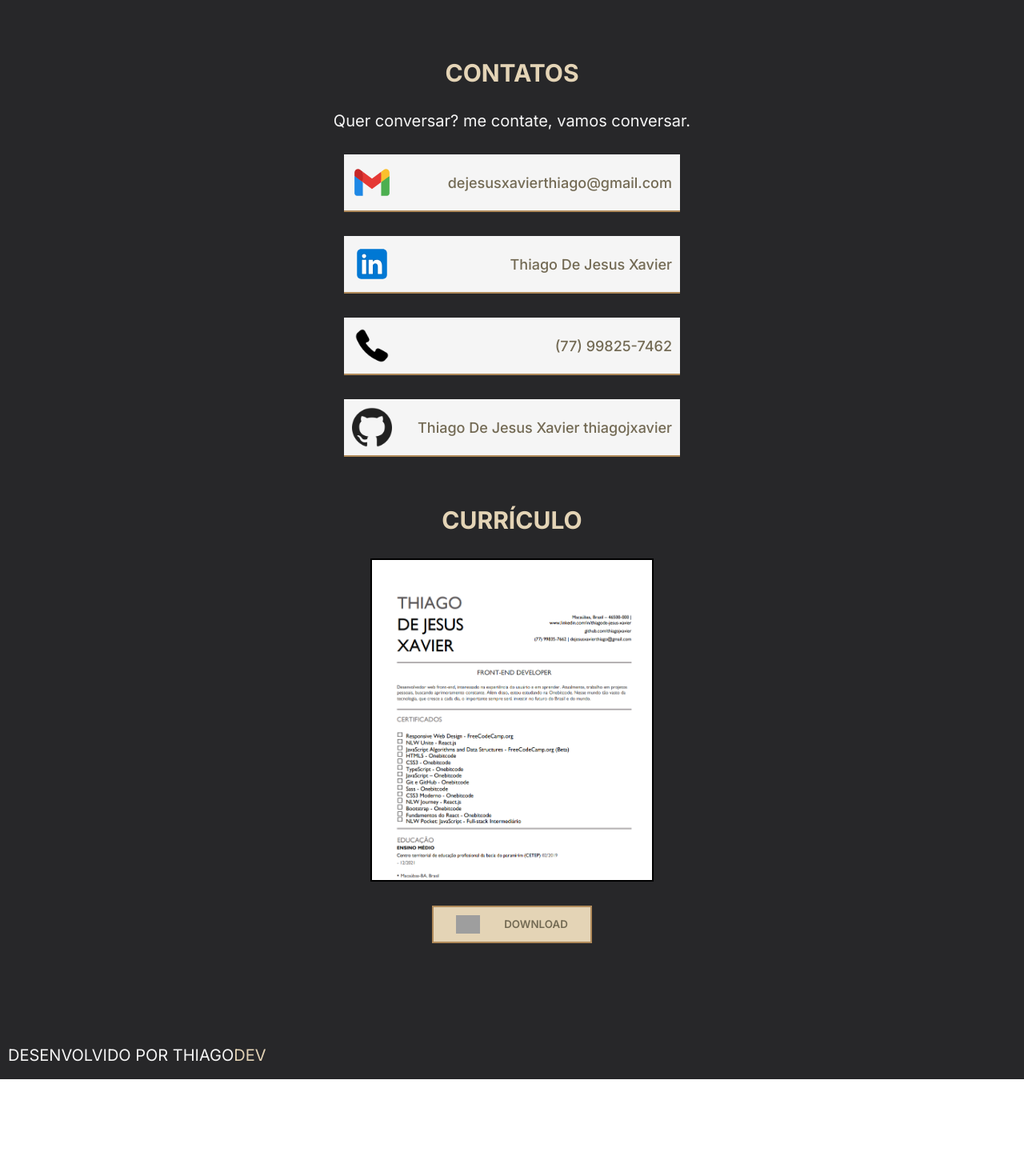
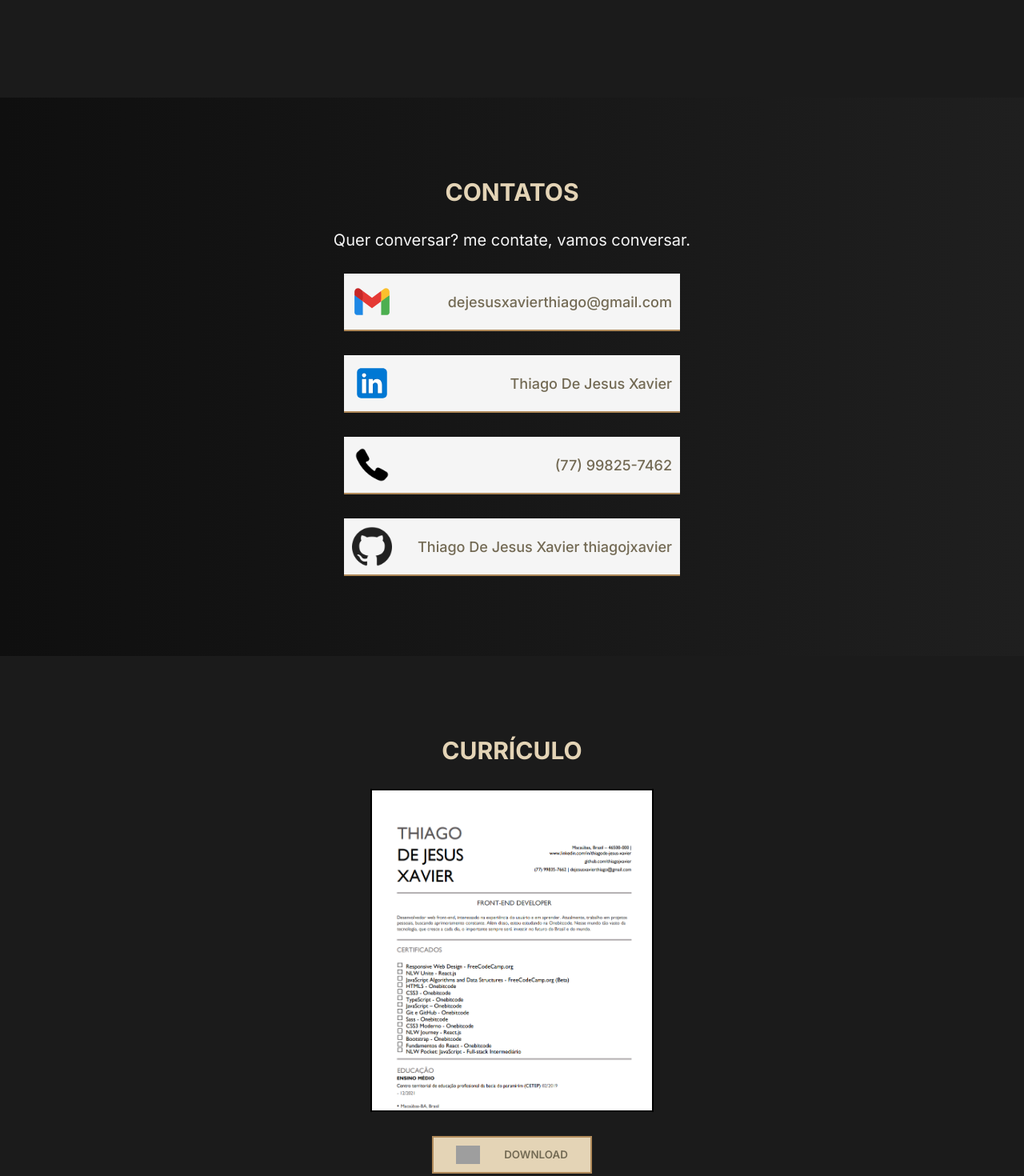
Before and after one commit to thiagojxavier/portfolio, a React (Vite) app: page / in a window 1280 px wide. Shown: the part 1920-3390 px from the top of the page at 80% size. Before the commit the page ends 3269 px from the top, so only its background shows below. Built offline with nearby package versions, Linux system fonts and the light colour scheme; grey boxes are pictures that could not be loaded.

Commit message:
add download feature and page styles updates

```diff
--- a/src/App.tsx
+++ b/src/App.tsx
@@ -146,13 +146,15 @@ export function App() {
         <div className="curriculum__preview">
           <img src="/curriculum/curriculum-preview.png" alt="Prévia do currículo" />
         </div>
-        <button className="curriculum__btn">
-          <img className="curriculum__btn__icon" src="btn-download.png" alt="Botão de baixar currículo" />
-          Download
-        </button>
+        <a href="/curriculum/curriculum.pdf" download={'currículo.pdf'}>
+          <button className="curriculum__btn">
+            <img className="curriculum__btn__icon" src="btn-download.png" alt="Botão de baixar currículo" />
+            Download
+          </button>
+        </a>
       </section>
       <footer className="footer">
-        <p>Desenvolvido por thiago<span className="footer__color-different">dev</span></p>
+        <p>© 2024 - Code by Thiago<span className="footer__color-different">dev</span></p>
       </footer>
     </div>
   )
--- a/src/index.css
+++ b/src/index.css
@@ -55,11 +55,12 @@
 }
 
 .dark {
-  background-color: #272729;
+  background-color: #1b1b1b;
 }
 .dark .header {
   color: #F5F5F5;
-  background-color: #272729;
+  background-color: #1b1b1b;
+  border-bottom: 1px solid #E4D4B6;
 }
 .dark .header .header__color-different {
   color: #E4D4B6;
@@ -72,11 +73,12 @@
 }
 
 .light {
-  background-color: #F7F7F7;
+  background-color: #e7e7e7;
 }
 .light .header {
   color: #272729;
-  background-color: #F7F7F7;
+  background-color: #e7e7e7;
+  border-bottom: 1px solid #736A54;
 }
 .light .header .header__color-different {
   color: #B08A5A;
@@ -129,6 +131,9 @@
   object-position: top;
 }
 
+.dark .presentation {
+  background-image: linear-gradient(to right, #0f0f0f, #1f1f1f);
+}
 .dark .presentation__left {
   text-align: center;
 }
@@ -146,6 +151,9 @@
   border: 5px solid #B08A5A;
 }
 
+.light .presentation {
+  background-image: linear-gradient(to right, #d6d5d5, #f0f0f0);
+}
 .light .presentation__left .presentation__title {
   color: #272729;
 }
@@ -262,10 +270,16 @@
   text-transform: uppercase;
 }
 
+.dark .icons-knowledge {
+  background-image: linear-gradient(to left, #0f0f0f, #1f1f1f);
+}
 .dark .icons-knowledge__icon-name {
   color: #F5F5F5;
 }
 
+.light .icons-knowledge {
+  background-image: linear-gradient(to left, #d6d5d5, #f0f0f0);
+}
 .light .icons-knowledge__icon-name {
   color: #736A54;
 }
@@ -345,11 +359,11 @@
 }
 .contacts {
   display: grid;
+  padding: 100px 0;
   place-content: center;
-  height: 50vh;
   text-align: center;
   gap: 30px;
-  margin-bottom: 100px;
+  margin-bottom: 50px;
 }
 
 .contacts__title {
@@ -380,6 +394,9 @@
   width: 30px;
 }
 
+.dark .contacts {
+  background-image: linear-gradient(to right, #0f0f0f, #1f1f1f);
+}
 .dark .contacts__title {
   color: #E4D4B6;
 }
@@ -392,6 +409,9 @@
   border-bottom: 2px solid #B08A5A;
 }
 
+.light .contacts {
+  background-image: linear-gradient(to right, #d6d5d5, #f0f0f0);
+}
 .light .contacts__paragraph {
   color: #736A54;
 }
@@ -416,7 +436,7 @@
   flex-direction: column;
   align-items: center;
   gap: 30px;
-  padding: 10px;
+  padding: 50px 0;
   margin-bottom: 100px;
 }
 
@@ -512,11 +532,15 @@
 
 .dark .footer {
   color: #F5F5F5;
+  background-image: linear-gradient(to left, #0f0f0f, #1f1f1f);
 }
 .dark .footer .footer__color-different {
   color: #E4D4B6;
 }
 
+.light .footer {
+  background-image: linear-gradient(to left, #d6d5d5, #f0f0f0);
+}
 .light .footer .footer__color-different {
   color: #B08A5A;
 }
--- a/src/scss/colors-dark.scss
+++ b/src/scss/colors-dark.scss
@@ -3,4 +3,6 @@ $color-dark-2: #F5F5F5;
 $color-dark-3: #B08A5A;
 $color-dark-4: #736A54;
 $color-dark-5: #9F8F7B;
-$color-dark-theme: #272729;
+$color-dark-theme: #1b1b1b;
+$color-dark-theme-2: #0f0f0f;
+$color-dark-theme-3: #1f1f1f;
--- a/src/scss/colors-light.scss
+++ b/src/scss/colors-light.scss
@@ -3,4 +3,6 @@ $color-light-2: #272729;
 $color-light-3: #B08A5A;
 $color-light-4: #736A54;
 $color-light-5: #9F8F7B;
-$color-light-theme: #F7F7F7;
+$color-light-theme: #e7e7e7;
+$color-light-theme-2: #d6d5d5;
+$color-light-theme-3: #f0f0f0;
--- a/src/scss/contacts-section.scss
+++ b/src/scss/contacts-section.scss
@@ -4,11 +4,11 @@
 
 .contacts {
     display: grid;
+    padding: 100px 0;
     place-content: center;
-    height: $height-section-lg;
     text-align: center;
     gap: 30px;
-    margin-bottom: $margin-bottom;
+    margin-bottom: 50px;
 }
 
 .contacts__title {
@@ -40,6 +40,10 @@
 }
 
 .dark {
+    .contacts {
+        background-image: linear-gradient(to right, $color-dark-theme-2, $color-dark-theme-3);
+    }
+
     .contacts__title {
         color: $color-dark-1;
     }
@@ -56,6 +60,10 @@
 }
 
 .light  {
+    .contacts {
+        background-image: linear-gradient(to right, $color-light-theme-2, $color-light-theme-3);
+    }
+
     .contacts__paragraph {
         color: $color-light-4;
     }
--- a/src/scss/curriculum-section.scss
+++ b/src/scss/curriculum-section.scss
@@ -8,7 +8,7 @@
     flex-direction: column;
     align-items: center;
     gap: 30px;
-    padding: 10px;
+    padding: 50px 0;
     margin-bottom: $margin-bottom;
 }
 
--- a/src/scss/footer.scss
+++ b/src/scss/footer.scss
@@ -13,6 +13,7 @@
 .dark {
     .footer {
         color: $color-dark-2;
+        background-image: linear-gradient(to left, $color-dark-theme-2, $color-dark-theme-3);
         .footer__color-different {
             color: $color-dark-1;
         }
@@ -21,6 +22,7 @@
 
 .light {
     .footer {
+        background-image: linear-gradient(to left, $color-light-theme-2, $color-light-theme-3);
         .footer__color-different {
             color: $color-dark-3;
         }
--- a/src/scss/header.scss
+++ b/src/scss/header.scss
@@ -68,6 +68,7 @@
     .header {
         color: $color-dark-2;
         background-color: $color-dark-theme;
+        border-bottom: 1px solid $color-dark-1;
         .header__color-different {
             color: $color-dark-1;
         }
@@ -89,6 +90,7 @@
     .header {
         color: $color-light-2;
         background-color: $color-light-theme;
+        border-bottom: 1px solid $color-light-4;
         .header__color-different {
             color: $color-light-3;
         }
```
Also changed, not shown: src/scss/icons-knowledge-section.scss (+8 -0 lines), src/scss/presentation-section.scss (+8 -0 lines), 2 other files (tests, documents, lock files or other folders).
